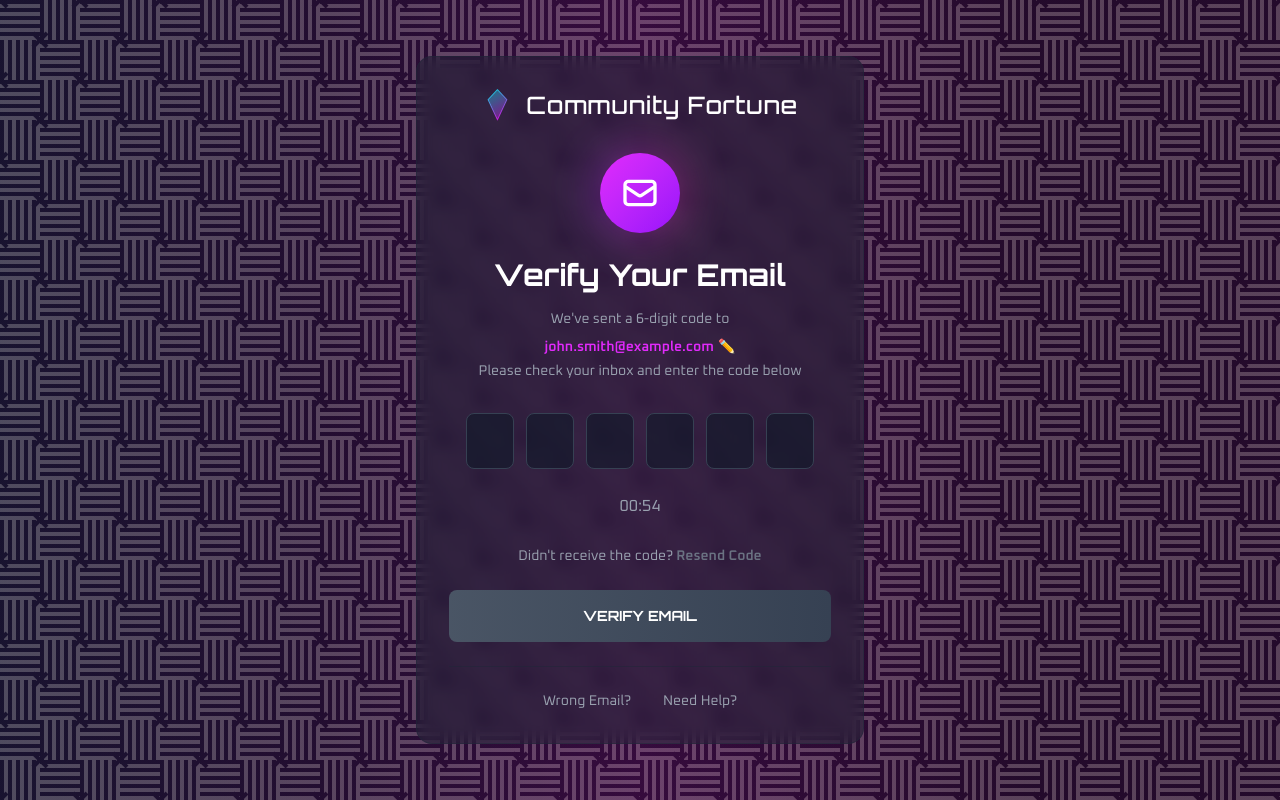
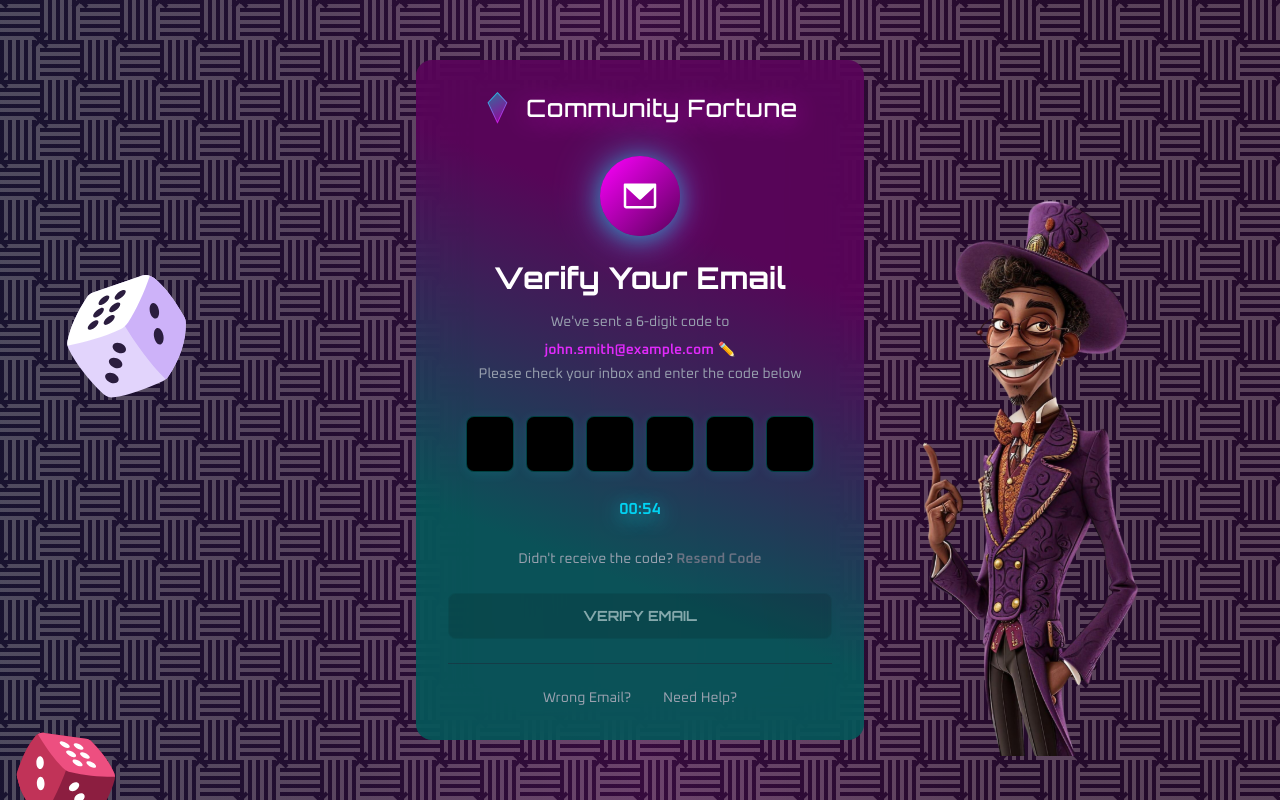
Before and after one commit to zicoly/community-fortune, a React (Vite) app: page /verify-account in a window 1280 px wide. Built offline with nearby package versions, Linux system fonts and the light colour scheme.

Commit message:
`Added new design elements and styles to OTP page`

```diff
--- a/src/pages/auth/OTP.jsx
+++ b/src/pages/auth/OTP.jsx
@@ -1,6 +1,10 @@
 import React, { useState, useRef, useEffect } from "react";
 import OTPBg from "/assets/images/otpBG.png";
 import OTPBg2 from "/assets/images/otpBG2.png";
+import Envelope from "/assets/icons/EnvelopeSimple.svg";
+import DrFacilier from "/assets/images/dr-facilier.svg";
+import WhiteDie from "/assets/icons/whiteDie.svg";
+import PinkDie from "/assets/icons/pinkDie.svg";
 import Logo from "/assets/icons/Polygon1.svg";
 
 const OTP = () => {
@@ -69,30 +73,54 @@ const OTP = () => {
   const formatTime = (seconds) => {
     const mins = Math.floor(seconds / 60);
     const secs = seconds % 60;
-    return `${mins.toString().padStart(2, "0")}:${secs.toString().padStart(2, "0")}`;
+    return `${mins.toString().padStart(2, "0")}:${secs
+      .toString()
+      .padStart(2, "0")}`;
   };
 
   return (
     <main
-      className="min-h-screen w-full bg-cover bg-center relative flex items-center justify-center p-4"
+      className="min-h-screen w-full relative flex items-center justify-center p-4 overflow-hidden"
       style={{
-        backgroundImage: `
-          linear-gradient(90deg, rgba(25,17,56,0.5) 0%, rgba(45,6,57,0.5) 25%, rgba(82,1,82,0.5) 50%, rgba(47,0,47,0.5) 80%),
-          linear-gradient(0deg, rgba(255,255,255,0.05), rgba(255,255,255,0.05)),
-          linear-gradient(0deg, rgba(0,0,0,0.5), rgba(0,0,0,0.5)),
-          url(${OTPBg}),
-          url(${OTPBg2})
-        `,
-        backgroundRepeat: "repeat, repeat, repeat, repeat, repeat",
-        backgroundSize: "auto, auto, auto, auto, auto",
+        background: `linear-gradient(90deg, rgba(25, 17, 56, 0.5) 0%, rgba(45, 6, 57, 0.5) 25%, rgba(82, 1, 82, 0.5) 50%, rgba(47, 0, 47, 0.5) 80%), linear-gradient(0deg, rgba(255, 255, 255, 0.05), rgba(255, 255, 255, 0.05)), linear-gradient(0deg, rgba(0, 0, 0, 0.5), rgba(0, 0, 0, 0.5)), url(${OTPBg}), url(${OTPBg2})`,
+        backgroundRepeat: "repeat",
+        backgroundSize: "auto",
       }}
     >
-      <div className="w-full max-w-md">
-        <div className="bg-gray-900/40 backdrop-blur-sm rounded-2xl p-8 border border-gray-800/50">
+      {/* Pink Dice - Bottom Left */}
+      <img
+        src={PinkDie}
+        alt="Pink Die"
+        className="absolute -bottom-4 left-4 w-20 h-20 md:w-24 md:h-24"
+        style={{ transform: "rotate(-15deg)" }}
+      />
+
+      {/* White Dice - Top Left */}
+      <img
+        src={WhiteDie}
+        alt="White Die"
+        className="absolute top-1/2 left-8 md:left-16 w-24 h-24 md:w-32 md:h-32 -translate-y-1/2"
+        style={{ transform: "translateY(-50%) rotate(25deg)" }}
+      />
+
+      <div className="w-full max-w-6xl flex items-center justify-center relative">
+        {/* Card Container */}
+        <div
+          className="w-full max-w-md rounded-2xl p-8 relative z-10"
+          style={{
+            background: `linear-gradient(21.31deg, rgba(0, 255, 255, 0.3) 28.08%, rgba(255, 0, 255, 0.3) 71.94%), linear-gradient(0deg, rgba(0, 0, 0, 0.8), rgba(0, 0, 0, 0.8))`,
+            backdropFilter: "blur(24px)",
+          }}
+        >
           {/* Logo/Header */}
           <div className="flex items-center justify-center gap-3 mb-8">
             <img src={Logo} alt="Logo" className="w-8 h-8" />
-            <h1 className="text-white text-2xl font-Orbitron font-medium tracking-wide">
+            <h1
+              className="text-white text-2xl font-Orbitron font-medium tracking-wide"
+              style={{
+                textShadow: "0px 4px 24px rgba(255, 0, 255, 0.5)",
+              }}
+            >
               Community Fortune
             </h1>
           </div>
@@ -100,21 +128,22 @@ const OTP = () => {
           {/* Icon */}
           <div className="flex justify-center mb-6">
             <div className="relative">
-              <div className="absolute inset-0 bg-gradient-to-r from-purple-600 to-pink-500 rounded-full blur-xl opacity-50"></div>
-              <div className="relative w-20 h-20 bg-gradient-to-br from-fuchsia-500 to-purple-600 rounded-full flex items-center justify-center">
-                <svg
-                  className="w-10 h-10 text-white"
-                  fill="none"
-                  stroke="currentColor"
-                  viewBox="0 0 24 24"
-                >
-                  <path
-                    strokeLinecap="round"
-                    strokeLinejoin="round"
-                    strokeWidth={2}
-                    d="M3 8l7.89 5.26a2 2 0 002.22 0L21 8M5 19h14a2 2 0 002-2V7a2 2 0 00-2-2H5a2 2 0 00-2 2v10a2 2 0 002 2z"
-                  />
-                </svg>
+              <div
+                className="absolute inset-0 rounded-full blur-xl opacity-50"
+                style={{
+                  background:
+                    "linear-gradient(135deg, #00FFFF 0%, #FF00FF 100%)",
+                }}
+              ></div>
+              <div
+                className="relative w-20 h-20 rounded-full flex items-center justify-center"
+                style={{
+                  background:
+                    "linear-gradient(135deg, #FF00FF 0%, #590059 100%)",
+                  boxShadow: "0px 4px 24px 0px rgba(0, 255, 255, 0.5)",
+                }}
+              >
+                <img src={Envelope} alt="Envelope" className="w-10 h-10" />
               </div>
             </div>
           </div>
@@ -129,7 +158,9 @@ const OTP = () => {
             We've sent a 6-digit code to
           </p>
           <p className="text-center font-Oxanium text-sm mb-1">
-            <span className="text-fuchsia-500 font-semibold">john.smith@example.com</span>
+            <span className="text-fuchsia-500 font-semibold">
+              john.smith@example.com
+            </span>
             <span className="text-yellow-400 ml-1">✏️</span>
           </p>
           <p className="text-gray-400 text-center font-Oxanium text-sm mb-8">
@@ -149,14 +180,24 @@ const OTP = () => {
                 onChange={(e) => handleChange(index, e.target.value)}
                 onKeyDown={(e) => handleKeyDown(index, e)}
                 onPaste={handlePaste}
-                className="w-12 h-14 bg-gray-900/60 border border-gray-700 rounded-lg text-white text-center text-xl font-Orbitron font-bold focus:outline-none focus:border-fuchsia-500 focus:ring-2 focus:ring-fuchsia-500/50 transition-all"
+                className="w-12 h-14 rounded-lg text-white text-center text-xl font-Orbitron font-bold focus:outline-none focus:border-fuchsia-500 focus:ring-2 focus:ring-fuchsia-500/50 transition-all"
+                style={{
+                  background: "#000000",
+                  border: "0.5px solid rgba(0, 255, 255, 0.25)",
+                  boxShadow: "0px 2px 12px 0px rgba(0, 255, 255, 0.1)",
+                }}
               />
             ))}
           </div>
 
           {/* Timer */}
           <div className="text-center mb-6">
-            <span className="text-gray-400 font-Oxanium text-base">
+            <span
+              className="text-cyan-400 font-Oxanium text-base font-semibold"
+              style={{
+                textShadow: "0px 4px 20px rgba(0, 255, 255, 0.7)",
+              }}
+            >
               {formatTime(timer)}
             </span>
           </div>
@@ -183,7 +224,11 @@ const OTP = () => {
           <button
             onClick={handleVerify}
             disabled={otp.join("").length !== 6}
-            className="w-full bg-gradient-to-r from-fuchsia-500 to-pink-500 hover:from-fuchsia-600 hover:to-pink-600 disabled:from-gray-600 disabled:to-gray-700 disabled:cursor-not-allowed text-white font-Orbitron font-bold text-sm py-4 rounded-lg transition-all duration-200 transform hover:scale-[1.02] active:scale-[0.98] shadow-lg shadow-fuchsia-500/50 disabled:shadow-none mb-6"
+            className="w-full text-white font-Orbitron font-bold text-sm py-3 px-6 rounded-lg transition-all duration-200 transform hover:scale-[1.02] active:scale-[0.98] mb-6 disabled:opacity-50 disabled:cursor-not-allowed"
+            style={{
+              background: "rgba(0, 0, 0, 0.25)",
+              border: "1.2px solid rgba(0, 255, 255, 0.05)",
+            }}
           >
             VERIFY EMAIL
           </button>
@@ -198,6 +243,15 @@ const OTP = () => {
             </button>
           </div>
         </div>
+
+        {/* Dr Facilier - Right Side */}
+        <div className="hidden md:block absolute right-0 bottom-0 -mb-4">
+          <img
+            src={DrFacilier}
+            alt="Dr Facilier"
+            className="w-64 lg:w-80 xl:w-96 h-auto"
+          />
+        </div>
       </div>
     </main>
   );
```
